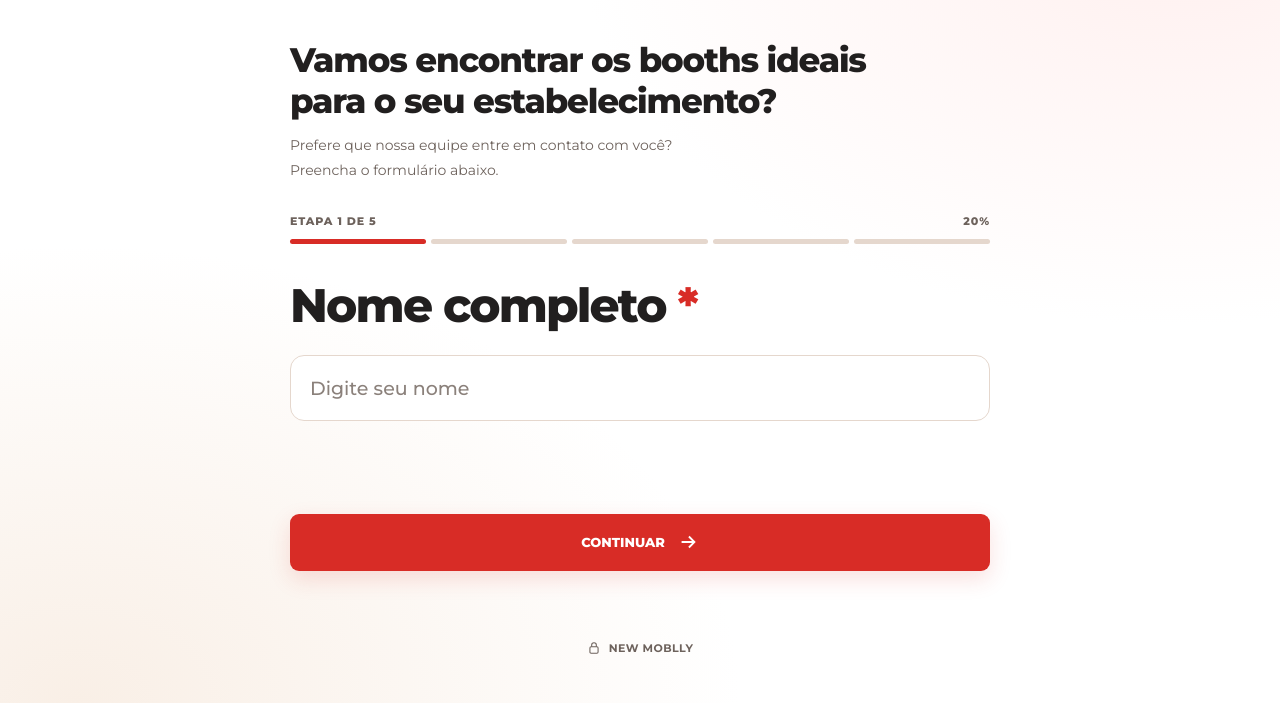
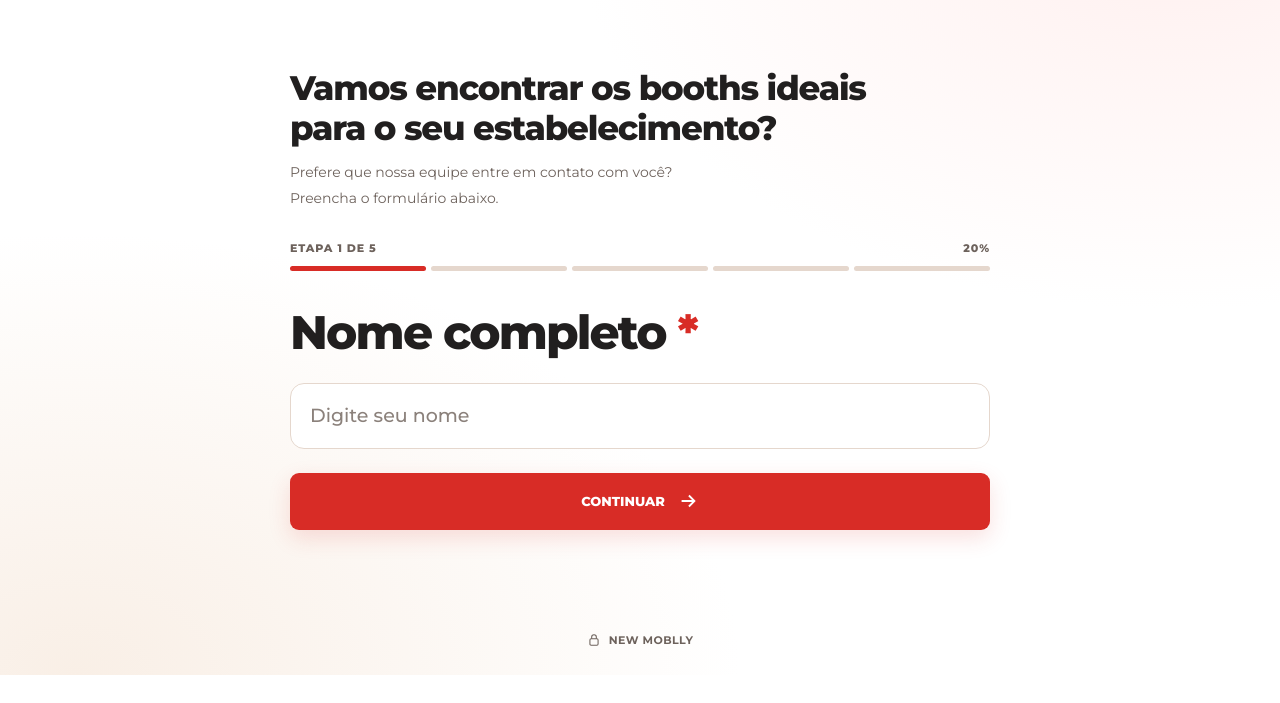
Before and after one commit to thetx16/new-moblly-configurador, a plain HTML site: page lp-imersiva/formulario/index.html in a window 1280 px wide. Shown: the part 125-828 px from the top of the page. After the commit the page ends 800 px from the top, so only its background shows below. Drawn offline with Linux system fonts and the light colour scheme.

Commit message:
V19: ajusta formulário à viewport e elimina overflow horizontal durante animações

```diff
--- a/lp-imersiva/formulario/index.html
+++ b/lp-imersiva/formulario/index.html
@@ -85,6 +85,26 @@
 .quote-close{text-decoration:none}.quote-step.step-enter,.quote-finish.step-enter{animation:quote-step-in .58s cubic-bezier(.22,1,.36,1) both}
 @media(max-width:768px){.cta{font-size:11px;padding:14px 13px;gap:8px}.quote-next{min-width:0}}
 @media(prefers-reduced-motion:reduce){.quote-finish.step-enter{animation:none!important}}
+
+/* V19 — viewport estável: animação contida, sem rolagem horizontal */
+html,body{width:100%;max-width:100%;height:100%;margin:0;overflow:hidden}
+body>main{width:100%;max-width:100%;height:100vh;height:100dvh;overflow:hidden;position:relative}
+@supports(overflow:clip){body>main{overflow:clip}}
+.immersive-form{width:100%;max-width:100%;height:100%;min-height:0;grid-template-rows:auto minmax(min-content,1fr) auto;overflow-x:hidden;overflow-y:auto;overscroll-behavior-y:contain;padding-block:clamp(18px,3.5vh,40px);padding-block:clamp(18px,3.5dvh,40px)}
+.quote-top,.quote-body,.quote-footer,.quote-flow,.quote-step,.quote-actions{min-width:0;max-width:100%}
+.quote-body{width:min(100%,700px);padding-block:clamp(18px,4vh,42px);padding-block:clamp(18px,4dvh,42px)}
+.quote-input,.quote-option,.quote-next{min-width:0;max-width:100%}
+.quote-step{min-height:0}
+.quote-error:empty,.quote-help:empty{display:none}
+.quote-actions{margin-top:24px}
+.quote-field-label,.quote-heading,.quote-option,.quote-finish{overflow-wrap:anywhere}
+@keyframes quote-arrival{from{opacity:0;filter:blur(18px)}to{opacity:1;filter:blur(0)}}
+.immersive-form.is-entering .quote-body{animation:quote-content-arrival .82s cubic-bezier(.19,1,.3,1) both}
+@keyframes quote-content-arrival{from{transform:scale(1.045)}to{transform:none}}
+@keyframes quote-depart{to{opacity:0;filter:blur(16px)}}
+@media(max-height:760px){.quote-intro{margin-bottom:20px}.quote-progress{margin-bottom:22px}.quote-body{padding-block:22px}.quote-field-label{margin-bottom:16px}}
+@media(max-width:768px){.immersive-form{padding:clamp(14px,3dvh,24px) 20px}.quote-body{padding-block:24px}.quote-actions{margin-top:20px}.quote-step{min-height:0}}
+@media(prefers-reduced-motion:reduce){.immersive-form.is-entering .quote-body{animation:none!important}}
 </style>
 </head><body><main>
 <section class="immersive-form is-entering" id="formulario" aria-labelledby="quote-heading">
```
